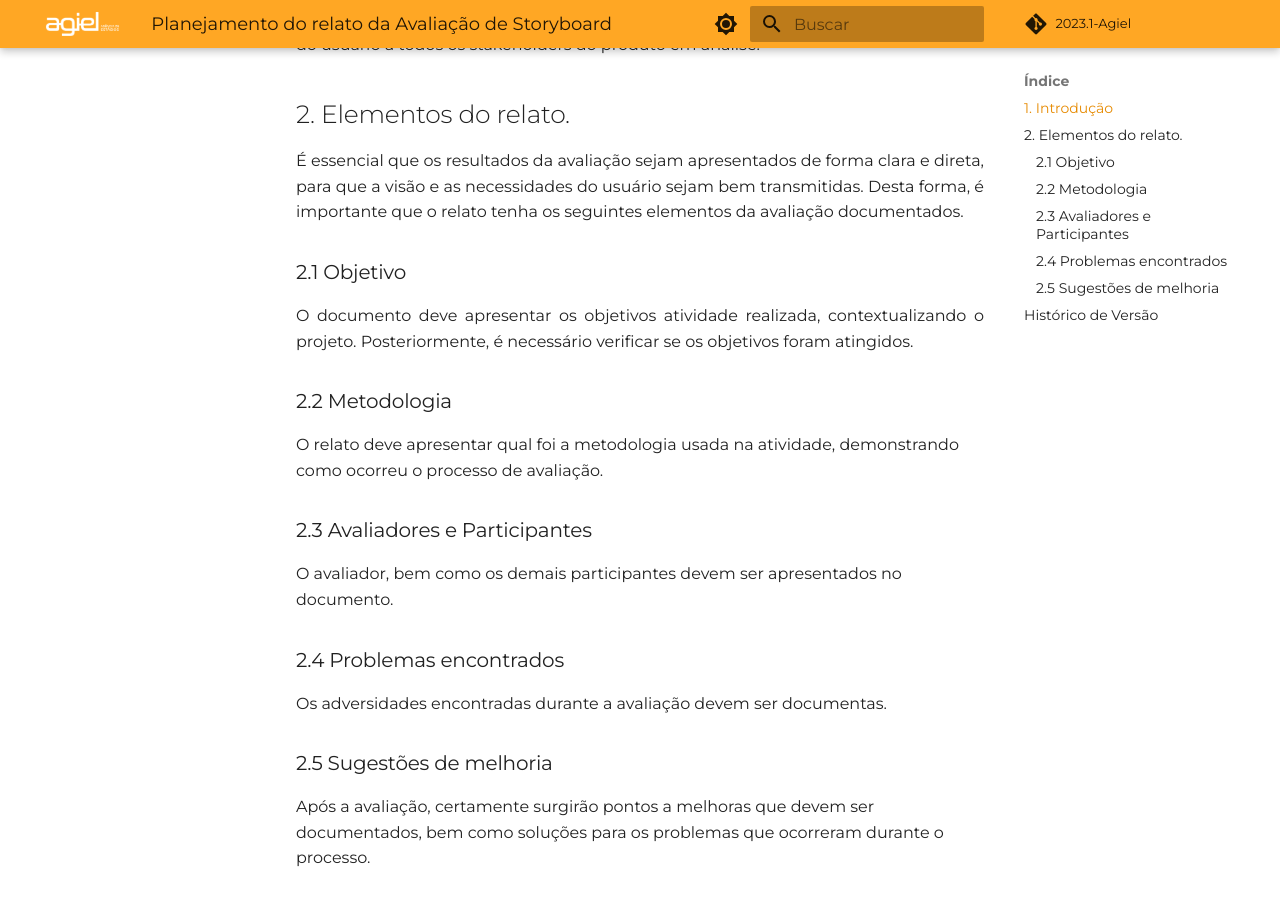
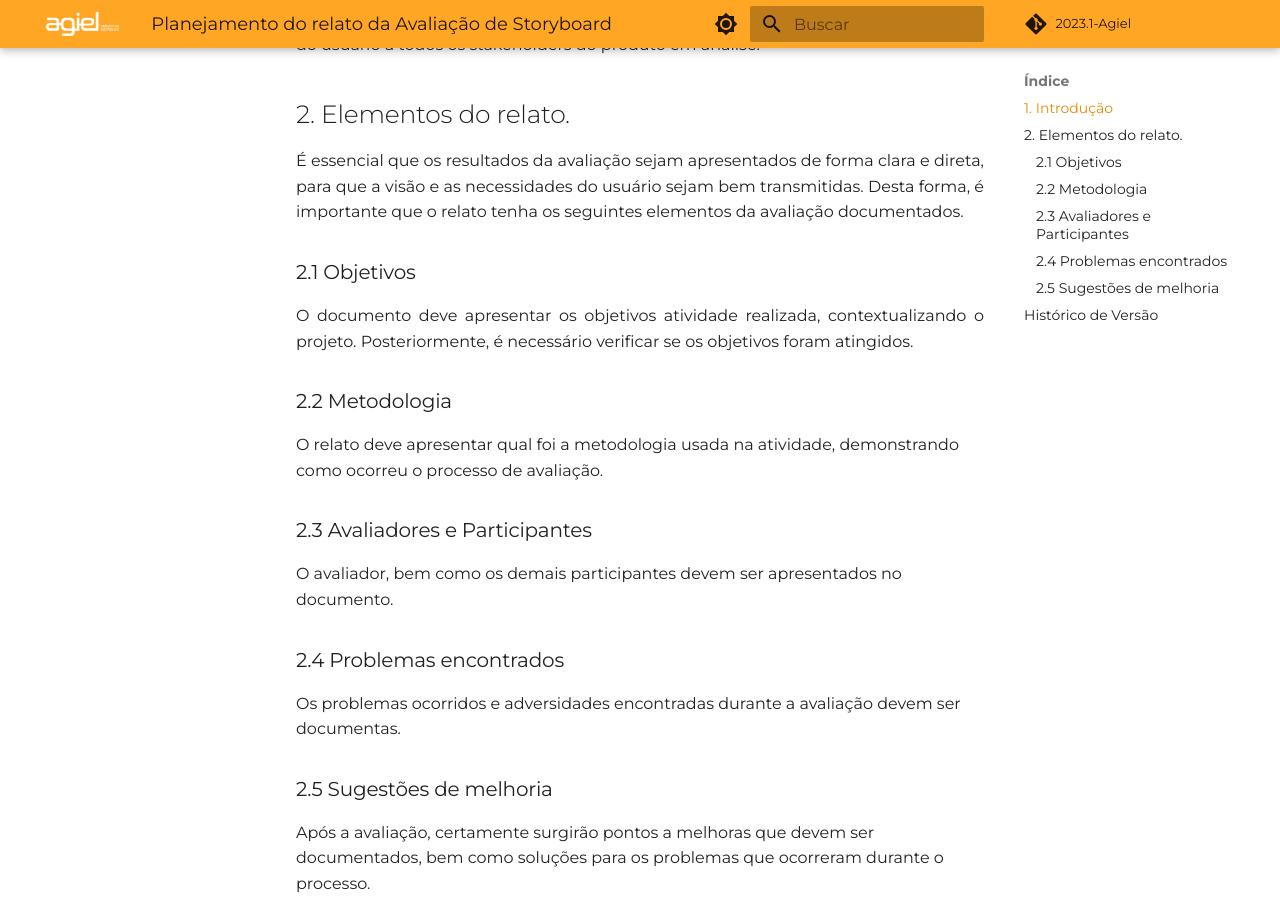
Before and after one commit to Interacao-Humano-Computador/2023.1-Agiel, an MkDocs documentation site: the page built from docs/desenvolvimento/storyboard/planejamento_relato_avaliacao_storyboard.md, in a window 1280 px wide and 900 px high, scrolled down 407 px. Built offline with MkDocs 1.6.1 and Material for MkDocs 9.7.7, drawn with Linux system fonts in a browser that asks for light colours; some web fonts are replaced; comment, search, counter and statistics services are not loaded.

Commit message:
corrigindo erro gramatical na introdução: corrigindo erro gramatical

```diff
--- a/docs/desenvolvimento/storyboard/planejamento_relato_avaliacao_storyboard.md
+++ b/docs/desenvolvimento/storyboard/planejamento_relato_avaliacao_storyboard.md
@@ -13,7 +13,7 @@ O relato de uma avaliação é muito importante, pois demonstra e documenta a vi
 É essencial que os resultados da avaliação sejam apresentados de forma clara e direta, para que a visão e as necessidades do usuário sejam bem transmitidas. Desta forma, é importante que o relato tenha os seguintes elementos da avaliação documentados.
 </p>
 
-### 2.1 Objetivo
+### 2.1 Objetivos
 <p align="justify">
 O documento deve apresentar os objetivos atividade realizada, contextualizando o projeto. Posteriormente, é necessário verificar se os objetivos foram atingidos.
 </p>
@@ -25,7 +25,7 @@ O relato deve apresentar qual foi a metodologia usada na atividade, demonstrando
 O avaliador, bem como os demais participantes devem ser apresentados no documento.
 
 ### 2.4 Problemas encontrados
-Os adversidades encontradas durante a avaliação devem ser documentas.
+Os problemas ocorridos e adversidades encontradas durante a avaliação devem ser documentas.
 
 ### 2.5 Sugestões de melhoria
 Após a avaliação, certamente surgirão pontos a melhoras que devem ser documentados, bem como soluções para os problemas que ocorreram durante o processo.
```
